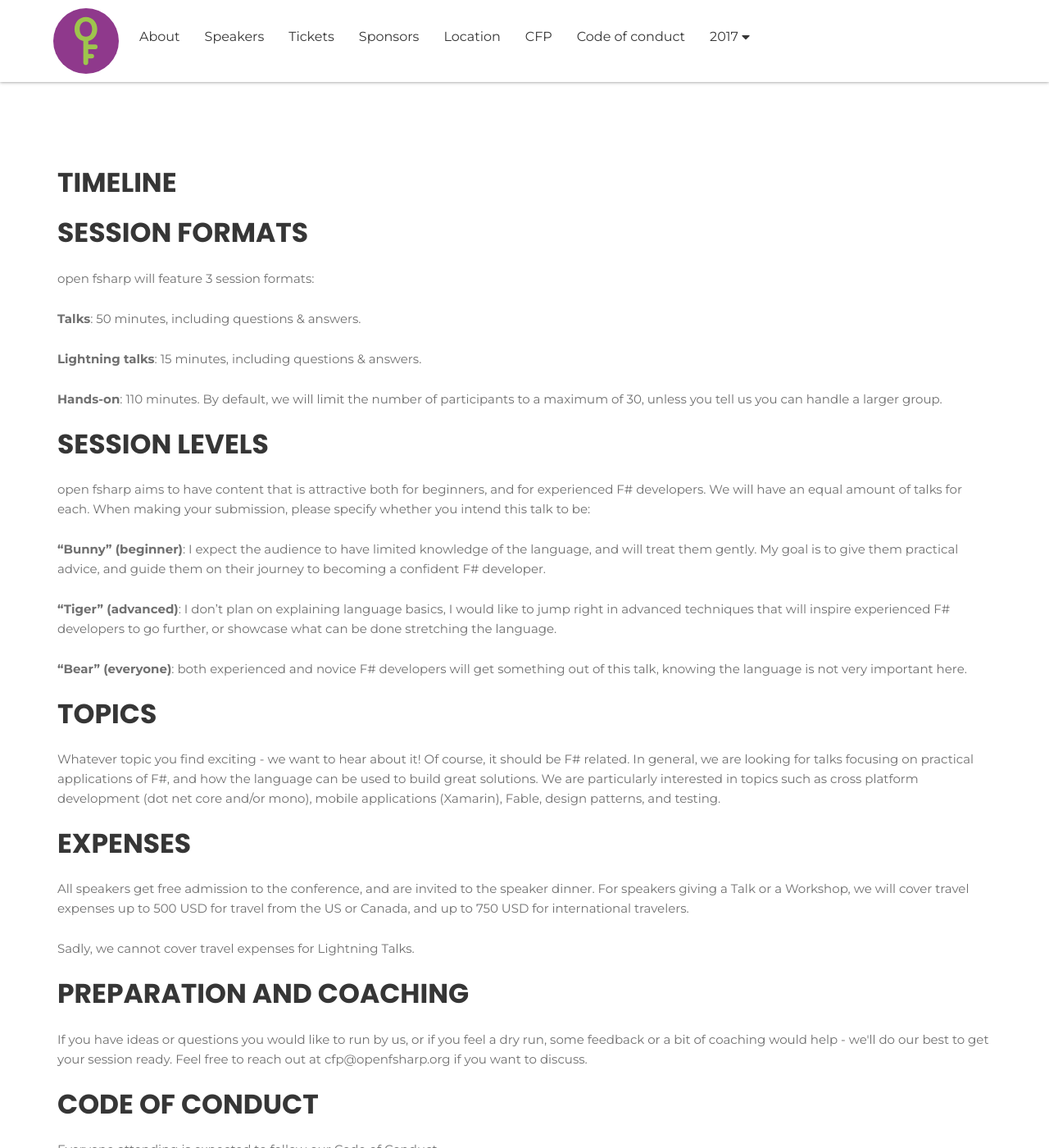
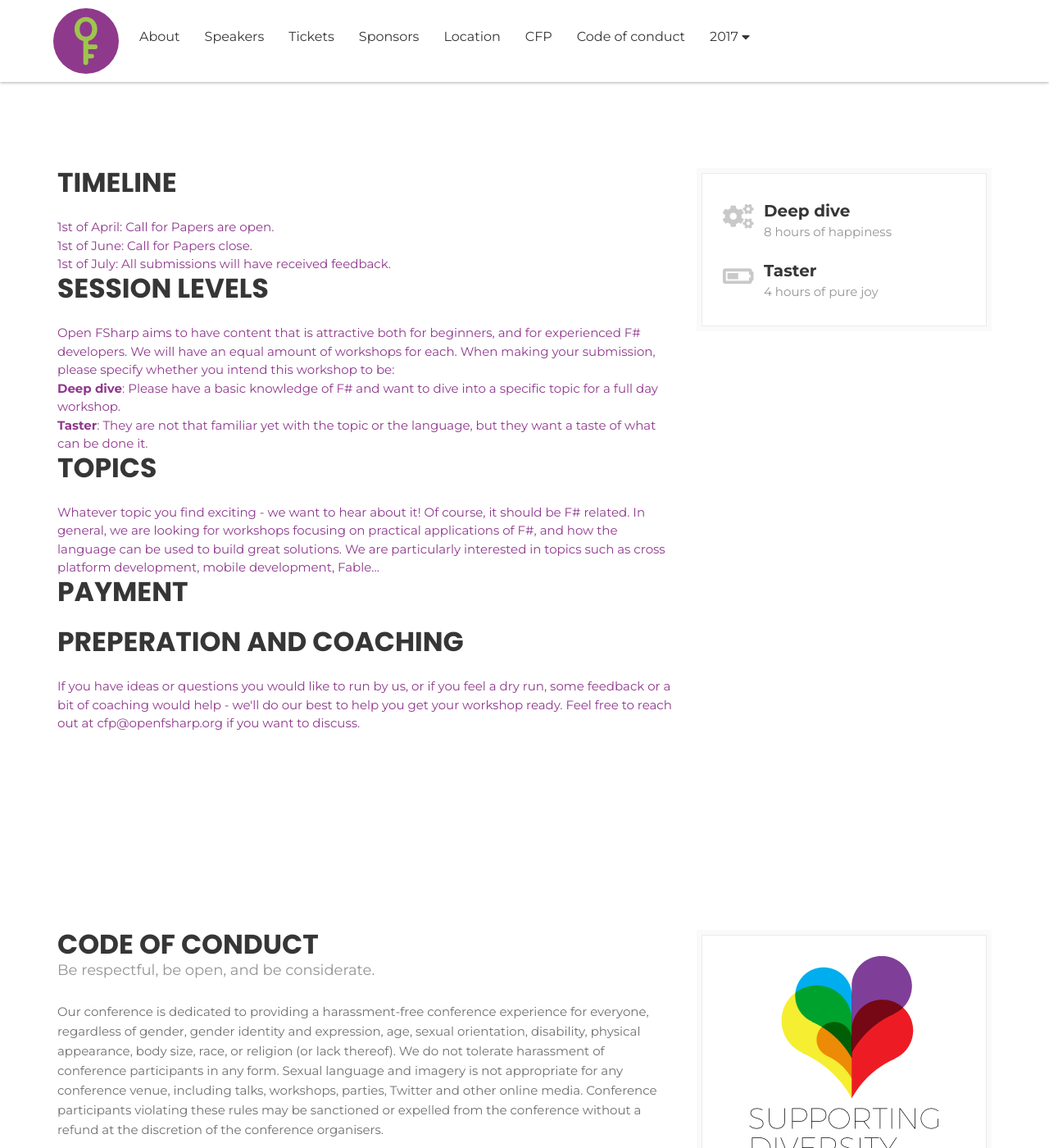
Before and after one commit to open-fsharp/open-fsharp.github.io, a Jekyll site: the page built from cfp/workshop.md, in a window 1280 px wide and 1400 px high, scrolled down 281 px. Shown: the whole window at 82% size. Built offline with Jekyll 4.4.1, drawn with Linux system fonts in a browser that asks for light colours; nearby versions of some CDN libraries; comment, search, counter and statistics services are not loaded; some of the changed text lies outside the part shown.

Commit message:
get cfp workshop ready

```diff
--- a/cfp.html
+++ b/cfp.html
@@ -99,14 +99,14 @@
 							<li>
 								<span class="c-info-icon"><i class="fas fa-cogs"></i></span>
 								<span class="c-info-content">
-									<strong>Full day</strong>
+									<strong>Deep dive</strong>
 									<span class="i-text">8 hours of happiness</span>
 								</span>
 							</li>
 							<li>
 								<span class="c-info-icon"><i class="fas fa-battery-half"></i></span>
 								<span class="c-info-content">
-									<strong>Half a day</strong>
+									<strong>Taster</strong>
 									<span class="i-text">4 hours of pure joy</span>
 								</span>
 							</li>
--- a/cfp/workshop.md
+++ b/cfp/workshop.md
@@ -3,7 +3,7 @@
 title: Call for papers workshop
 ---
 
-<!--  start cfp header   -->
+<!--  start header   -->
 <section id="cfp-header" class="call-for-paper">
     <div class="overlay"></div>
     <div class="container">
@@ -11,127 +11,129 @@
             <div class="col-md-9">
                 <div class="row">
                     <div class="call-for-paper-item">
-                        <h2>Presenting at open fsharp 2018</h2>
+                        <h2>Presenting at Open FSharp 2018</h2>
                         <p>Do you have something you would like to present at open fsharp? We would love to hear about it!</p>
                         <p>Before going further, here is a bit of information about the event, to help you prepare your submission.</p>
                     </div>
                 </div><!-- /.row -->
             </div><!-- /.col-md-10 -->
             <div class="col-md-3">
-                <a target="_blank" href="https://docs.google.com/forms/d/e/1FAIpQLSe0a6fem2iiY8BOWQiSH3BiTqLjt5yV2AyWJgSCCxH7HleiTw/viewform?usp=sf_link" class="custom-btn hvr-bounce-to-bottom">Submit Now</a>
+                <a target="_blank" href="" class="custom-btn hvr-bounce-to-bottom">Submit</a>
             </div><!-- /.col-md-2 -->
         </div><!-- /.row -->
     </div><!-- /.container -->
 </section>
-<!--  start cfp header   -->
+<!--  end header   -->
 
+<!--  start cfp   -->
+<section class="national-conference">
+	<div class="container">
+		<div class="row">
+			<div class="col-md-8">
+				<div class="conference-main">
+					<div class="section-head">
+						<h2 class="header-title">TIMELINE</h2>
+					</div>
+					<div>
+                        <ul>
+                            <li>1st of April: Call for Papers are open.</li>
+                            <li>1st of June: Call for Papers close.</li>
+                            <li>1st of July: All submissions will have received feedback.</li>
+                        </ul>
+                    </div>
+				</div><!-- /.conference-main -->
+                <div class="conference-main">
+					<div class="section-head">
+						<h2 class="header-title">SESSION LEVELS</h2>
+					</div>
+					<div>
+                        <p>Open FSharp aims to have content that is attractive both for beginners, and for experienced F# developers. We will have an equal amount of workshops for each. When making your submission, please specify whether you intend this workshop to be:</p>
+                        <p><strong>Deep dive</strong>: Please have a basic knowledge of F# and want to dive into a specific topic for a full day workshop.</p>
+                        <p><strong>Taster</strong>: They are not that familiar yet with the topic or the language, but they want a taste of what can be done it.</p>
+                    </div>
+				</div><!-- /.conference-main -->
+                <div class="conference-main">
+					<div class="section-head">
+						<h2 class="header-title">TOPICS</h2>
+					</div>
+					<div>
+                        <p>Whatever topic you find exciting - we want to hear about it! Of course, it should be F# related. In general, we are looking for workshops focusing on practical applications of F#, and how the language can be used to build great solutions. We are particularly interested in topics such as cross platform development, mobile development, Fable...</p>
+                    </div>
+				</div><!-- /.conference-main -->
+                <div class="conference-main">
+					<div class="section-head">
+						<h2 class="header-title">PAYMENT</h2>
+					</div>
+					<div>
+                        <p></p>
+                    </div>
+				</div><!-- /.conference-main -->
+                <div class="conference-main">
+					<div class="section-head">
+						<h2 class="header-title">PREPERATION AND COACHING</h2>
+					</div>
+					<div>
+                        <p>If you have ideas or questions you would like to run by us, or if you feel a dry run, some feedback or a bit of coaching would help - we'll do our best to help you get your workshop ready. Feel free to reach out at cfp@openfsharp.org if you want to discuss.</p>
+                    </div>
+				</div><!-- /.conference-main -->
+			</div><!-- /.col-md-8 -->
+			<div class="col-md-4">
+				<div class="conference-info-outer">
+					<div class="conference-info">
+						<ul>
+							<li>
+								<span class="c-info-icon"><i class="fas fa-cogs"></i></span>
+								<span class="c-info-content">
+									<strong>Deep dive</strong>
+									<span class="i-text">8 hours of happiness</span>
+								</span>
+							</li>
+							<li>
+								<span class="c-info-icon"><i class="fas fa-battery-half"></i></span>
+								<span class="c-info-content">
+									<strong>Taster</strong>
+									<span class="i-text">4 hours of pure joy</span>
+								</span>
+							</li>
+						</ul>
+					</div><!-- /.conference-info -->
+				</div><!-- /.conference-info-outer -->
+			</div><!-- /.col-md-4 -->
+		</div><!-- /.row -->
+	</div><!-- /.container -->
+</section>
+<!--  end cfp   -->
 
-<!--  start description   -->
-<section id="submissions" class="national-conference">
-    <div class="container">
-        <div class="row">
-            <div class="col-md-12">
-                <div class="conference-main">
-                    <div class="section-head">
-                        <h2 class="header-title">Timeline</h2>
-                    </div>
-
-                    <p></p>
-
-                </div><!-- /.conference-main -->
-            </div><!-- /.col-md-8 -->
-        </div><!-- /.row -->
-
-        <div class="row">
-            <div class="col-md-12">
-                <div class="conference-main">
-                    <div class="section-head">
-                        <h2 class="header-title">Session formats</h2>
-                    </div>
-
-                    <p>open fsharp will feature 3 session formats:</p>
-                    <p><strong>Talks</strong>: 50 minutes, including questions & answers.</p>
-                    <p><strong>Lightning talks</strong>: 15 minutes, including questions & answers.</p>
-                    <p><strong>Hands-on</strong>: 110 minutes. By default, we will limit the number of participants to a maximum of 30, unless you tell us you can handle a larger group.</p>
-
-                </div><!-- /.conference-main -->
-            </div><!-- /.col-md-8 -->
-        </div><!-- /.row -->
-
-        <div class="row">
-            <div class="col-md-12">
-                <div class="conference-main">
-                    <div class="section-head">
-                        <h2 class="header-title">Session levels</h2>
-                    </div>
-
-                    <p>open fsharp aims to have content that is attractive both for beginners, and for experienced F# developers. We will have an equal amount of talks for each. When making your submission, please specify whether you intend this talk to be:</p>
-                    <p><strong>“Bunny” (beginner)</strong>: I expect the audience to have limited knowledge of the language, and will treat them gently. My goal is to give them practical advice, and guide them on their journey to becoming a confident F# developer.</p>
-                    <p><strong>“Tiger” (advanced)</strong>: I don’t plan on explaining language basics, I would like to jump right in advanced techniques that will inspire experienced F# developers to go further, or showcase what can be done stretching the language.</p>
-                    <p><strong>“Bear” (everyone)</strong>: both experienced and novice F# developers will get something out of this talk, knowing the language is not very important here.</p>
-
-                </div><!-- /.conference-main -->
-            </div><!-- /.col-md-8 -->
-        </div><!-- /.row -->
-
-        <div class="row">
-            <div class="col-md-12">
-                <div class="conference-main">
-                    <div class="section-head">
-                        <h2 class="header-title">Topics</h2>
-                    </div>
-
-                    <p>Whatever topic you find exciting - we want to hear about it! Of course, it should be F# related. In general, we are looking for talks focusing on practical applications of F#, and how the language can be used to build great solutions. We are particularly interested in topics such as cross platform development (dot net core and/or mono), mobile applications (Xamarin), Fable, design patterns, and testing.</p>
-
-                </div><!-- /.conference-main -->
-            </div><!-- /.col-md-8 -->
-        </div><!-- /.row -->
-
-        <div class="row">
-            <div class="col-md-12">
-                <div class="conference-main">
-                    <div class="section-head">
-                        <h2 class="header-title">Expenses</h2>
-                    </div>
-
-                    <p>All speakers get free admission to the conference, and are invited to the speaker dinner. For speakers giving a Talk or a Workshop, we will cover travel expenses up to 500 USD for travel from the US or Canada, and up to 750 USD for international travelers.</p>
-                    <p>Sadly, we cannot cover travel expenses for Lightning Talks.</p>
-
-                </div><!-- /.conference-main -->
-            </div><!-- /.col-md-8 -->
-        </div><!-- /.row -->
-
-        <div class="row">
-            <div class="col-md-12">
-                <div class="conference-main">
-                    <div class="section-head">
-                        <h2 class="header-title">Preparation and coaching</h2>
-                    </div>
-
-                    <p>If you have ideas or questions you would like to run by us, or if you feel a dry run, some feedback or a bit of coaching would help - we'll do our best to get your session ready. Feel free to reach out at cfp@openfsharp.org if you want to discuss.</p>
-
-                </div><!-- /.conference-main -->
-            </div><!-- /.col-md-8 -->
-        </div><!-- /.row -->
-
-        <div class="row">
-            <div class="col-md-12">
-                <div class="conference-main">
-                    <div class="section-head">
-                        <h2 class="header-title">Code of conduct</h2>
-                    </div>
-
-                    <p>Everyone attending is expected to follow our <a target="_blank" href="http://confcodeofconduct.com/">Code of Conduct</a>.</p>
-
-            </div><!-- /.col-md-8 -->
-            <div class="row">
-                <div class="col-md-12">
-                    <div class="conference-main">
-                        <div class="button-group">
-                            <a href="" class="custom-btn hvr-bounce-to-bottom">Submit your conference session</a>
-                        </div>
-                </div><!-- /.col-md-8 -->
-        </div><!-- /.row -->
-    </div><!-- /.container -->
+<!--  start code of conduct   -->
+<section id="coc" class="national-conference">
+	<div class="container">
+		<div class="row">
+			<div class="col-md-8">
+				<div class="conference-main">
+					<div class="section-head">
+						<h2 class="header-title">Code of conduct</h2>
+						<p class="header-desc">Be respectful, be open, and be considerate.</p>
+					</div>
+					<p>Our conference is dedicated to providing a harassment-free conference experience for everyone, regardless of gender, gender identity
+						and expression, age, sexual orientation, disability, physical appearance, body size, race, or religion (or lack thereof). We do not
+						tolerate harassment of conference participants in any form. Sexual language and imagery is not appropriate for any conference venue,
+						including talks, workshops, parties, Twitter and other online media. Conference participants violating these rules may be sanctioned
+						or expelled from the conference without a refund at the discretion of the conference organisers.</p>
+					<div class="button-group">
+						<a href="http://confcodeofconduct.com/" class="custom-btn hvr-bounce-to-bottom" target="_blank">Read More</a>
+					</div>
+				</div><!-- /.conference-main -->
+			</div><!-- /.col-md-8 -->
+			<div class="col-md-4">
+				<div class="conference-info-outer">
+					<div class="conference-info">
+						<a href="http://diversitycharter.org/" target="_blank">
+							<img src="{{ site.baseurl }}public/assets/sharelogo_medium.png" alt="Diversity charter">
+						</a>
+					</div><!-- /.conference-info -->
+				</div><!-- /.conference-info-outer -->
+			</div><!-- /.col-md-4 -->
+		</div><!-- /.row -->
+	</div><!-- /.container -->
 </section>
-<!--  end description   -->
+<!--  end code of conduct   -->
```
